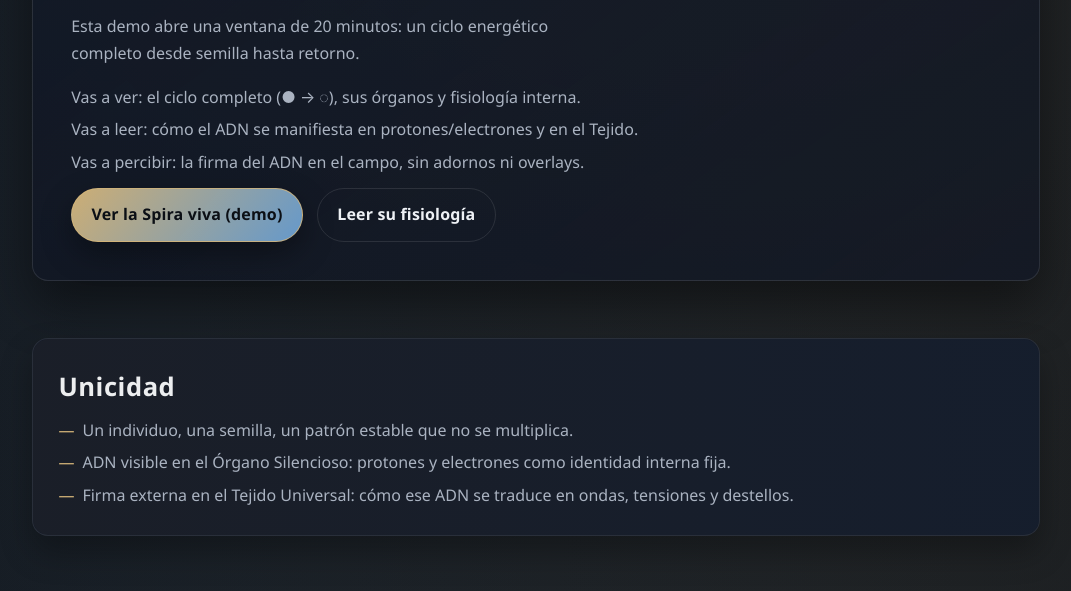
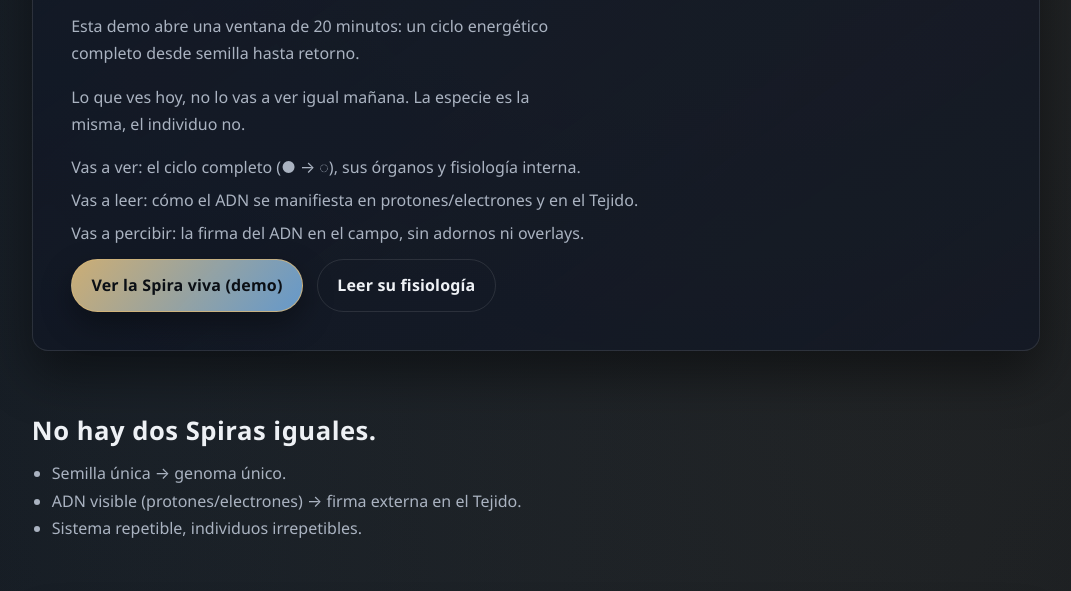
Before and after one commit to aquizu-ivan/spira-demo-landing, a website built with Vite: page index.html in a window 1280 px wide. Shown: the part 342-933 px from the top of the page, without its empty margins (104-1175 px from the left). Built offline with nearby package versions, Linux system fonts and the light colour scheme.

Commit message:
copy: reinforce uniqueness + demo memory vs full editions (ticket-02)

```diff
--- a/index.html
+++ b/index.html
@@ -27,6 +27,7 @@
         <h1>Spira-DEMO · entidad viva</h1>
         <p class="subcopy">Entidad viva generativa con genoma propio y ADN visible: no simula, respira y responde.</p>
         <p class="subcopy">Esta demo abre una ventana de 20 minutos: un ciclo energético completo desde semilla hasta retorno.</p>
+        <p class="subcopy">Lo que ves hoy, no lo vas a ver igual mañana. La especie es la misma, el individuo no.</p>
         <div class="micro-hero">
           <p>Vas a ver: el ciclo completo (● → ◌), sus órganos y fisiología interna.</p>
           <p>Vas a leer: cómo el ADN se manifiesta en protones/electrones y en el Tejido.</p>
@@ -36,6 +37,14 @@
           <a class="cta" href="REEMPLAZAR_URL_DEMO">Ver la Spira viva (demo)</a>
           <a class="cta-secondary" href="#fisiologia">Leer su fisiología</a>
         </div>
+      </section>
+      <section class="mini-unicidad">
+        <h2>No hay dos Spiras iguales.</h2>
+        <ul>
+          <li>Semilla única → genoma único.</li>
+          <li>ADN visible (protones/electrones) → firma externa en el Tejido.</li>
+          <li>Sistema repetible, individuos irrepetibles.</li>
+        </ul>
       </section>
       <section id="unicidad">
         <h2>Unicidad</h2>
@@ -109,6 +118,7 @@
               <li>Ventana de contemplación de 20 minutos: ciclo energético completo en una sesión.</li>
               <li>Unicidad por sesión y memoria mínima: edad y traza básica.</li>
               <li>Estructura estable y comportamiento acotado para exhibir la fisiología.</li>
+              <li>En esta demo, la Spira no recuerda su edad entre sesiones: cada vez que la abrís, nace de nuevo.</li>
             </ul>
           </div>
           <div class="version-card" role="listitem">
@@ -117,6 +127,7 @@
               <li>Continuidad entre visitas y memoria ampliada: identidad que persiste.</li>
               <li>Maduración del Tejido con corazón propio y ciclos de largo plazo.</li>
               <li>Variaciones profundas sin perder la coherencia del genoma.</li>
+              <li>Las versiones completas están diseñadas para recordar su vida a lo largo del tiempo.</li>
             </ul>
             <p>La demo muestra el sistema. La versión completa lo sostiene en el tiempo.</p>
           </div>
```
